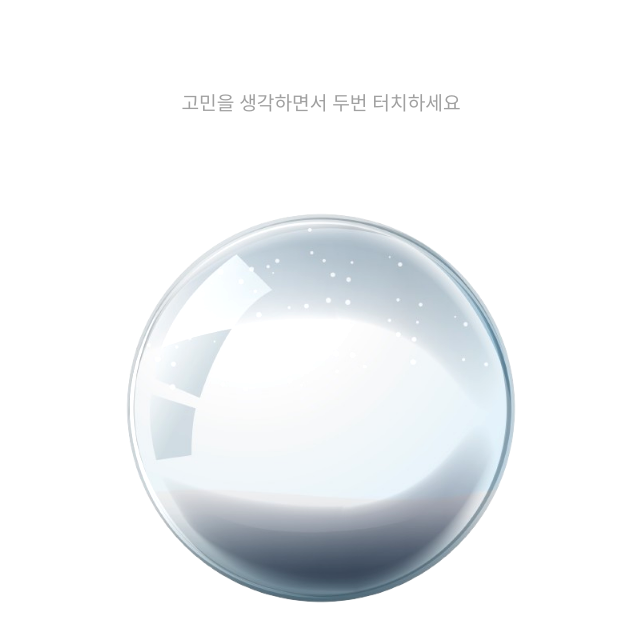
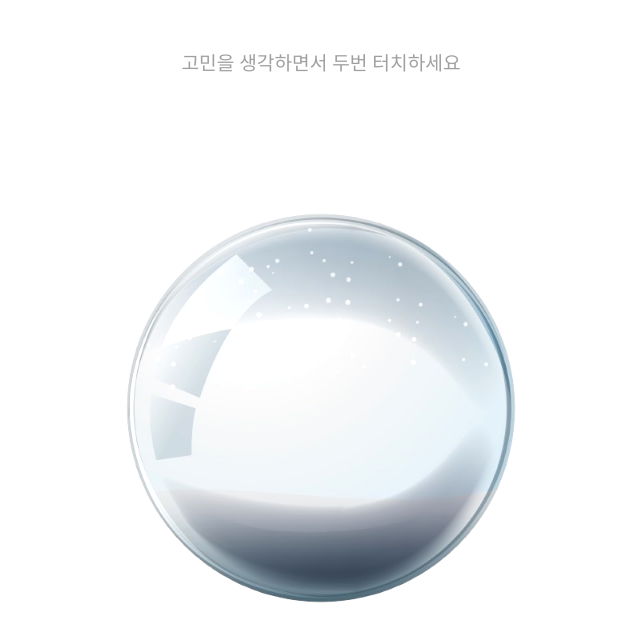
Before and after one commit to soye00/RandomOrb, a React (Vite) app in the folder client/: page / in a window 1280 px wide. Shown: the top 642 px of the page, without its empty margins (327-967 px from the left). Built offline with nearby package versions, Linux system fonts and the light colour scheme.

Commit message:
fix (touch-action) + style ui

```diff
--- a/client/src/MagicBubble.css
+++ b/client/src/MagicBubble.css
@@ -7,16 +7,22 @@
     justify-content: center;
     align-items: center;
     overflow: hidden;
+    padding: 0;
+    margin: 0;
 }
 
 .instruction {
     position: absolute;
-    top: 10%;
+    top: 5%;
+    left: 50%;
+    transform: translateX(-50%);
     color: #a0a0a0;
     font-size: 1.2rem;
     font-weight: 400;
     text-align: center;
     pointer-events: none;
+    width: 90%;
+    max-width: 400px;
 }
 
 .crystal-ball {
@@ -29,14 +35,14 @@
     /*        inset 0 0 60px rgba(0, 0, 0, 0.7),*/
     /*        inset 15px -15px 30px rgba(255, 255, 255, 0.25),*/
     /*        inset -10px 10px 20px rgba(0, 0, 0, 0.5);*/
-    /*border: 1px solid rgba(255, 255, 255, 0.3);*/
     cursor: pointer;
-    /*backdrop-filter: blur(5px);*/
+    backdrop-filter: blur(5px);
     filter: contrast(1.1);
     display: flex;
     justify-content: center;
     align-items: center;
     position: relative;
+    touch-action: manipulation; /* 모바일 더블 탭 동작 개선 */
 }
 
 .answer-text {
@@ -44,18 +50,20 @@
     top: 53%;
     left: 50%;
     transform: translate(-50%, -50%);
-    color: #333333; /* 어두운 색상으로 변경 */
+    color: #333333;
     font-size: 1rem;
     font-weight: 600;
     text-align: center;
     font-family: 'Arial', sans-serif;
-    text-shadow: 0 0 8px #333333; /* 어두운 그림자 조정 */
+    text-shadow: 0 0 8px #333333;
     pointer-events: none;
 }
 
 .reset-button {
     position: absolute;
-    bottom: 10%;
+    bottom: 5%;
+    left: 50%;
+    transform: translateX(-50%);
     color: #a0a0a0;
     font-size: 1.2rem;
     font-weight: 400;
@@ -64,6 +72,8 @@
     border: none;
     cursor: pointer;
     transition: color 0.3s ease;
+    width: 90%;
+    max-width: 400px;
 }
 
 .reset-button:hover {
--- a/client/src/MagicBubble.jsx
+++ b/client/src/MagicBubble.jsx
@@ -40,7 +40,6 @@ export default function MagicBubble() {
             <motion.div
                 className="crystal-ball"
                 onDoubleClick={handleDoubleClick}
-                onTouchStart={handleDoubleClick} // 모바일 터치 지원
                 animate={controls}
                 initial={{ scale: 1 }}
                 transition={{ type: 'spring', stiffness: 300 }}
```
